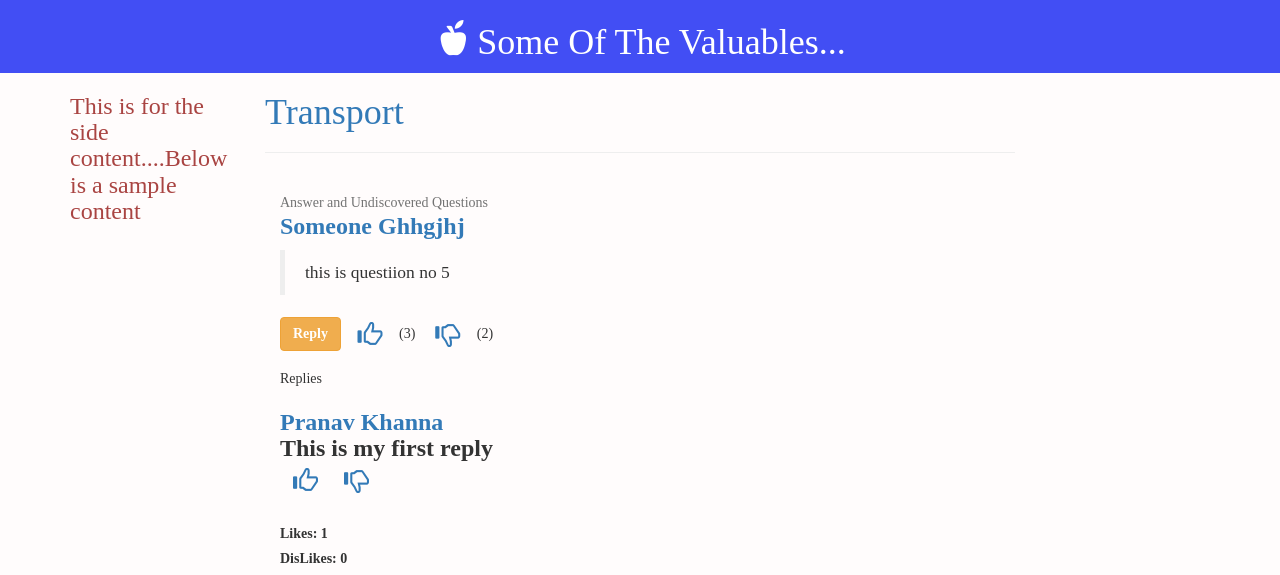
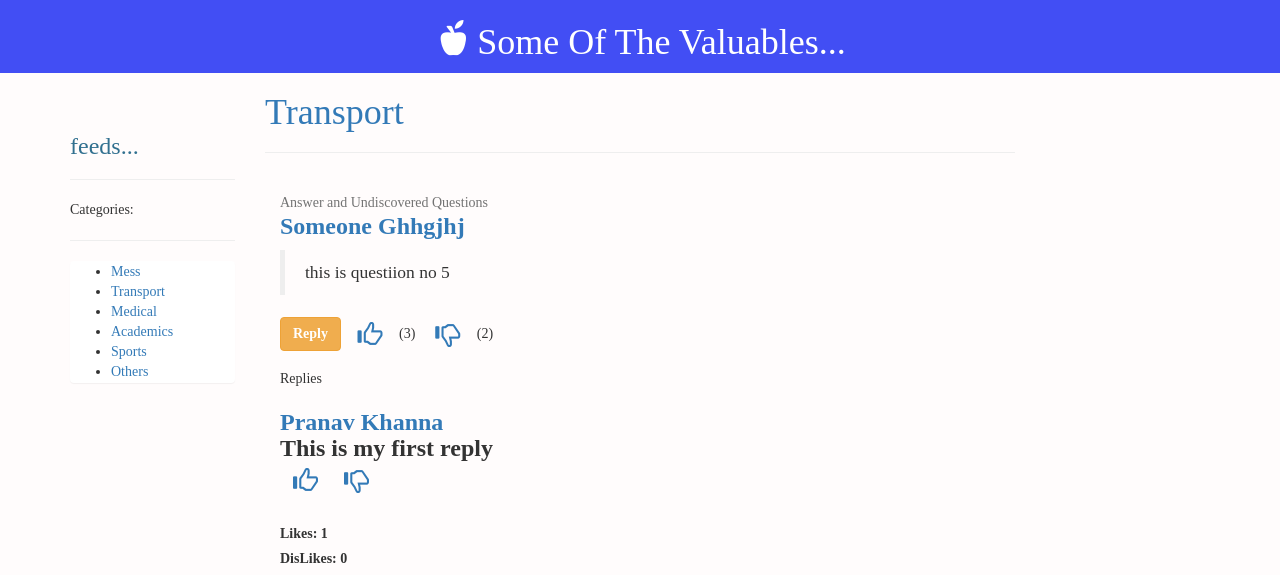
Before and after one commit to Alexblack8/query, a PHP site: page /soc-project/questions.php in a window 1280 px wide. Shown: the top 575 px of the page. Run offline with PHP 8.4, Linux system fonts and the light colour scheme; a user stored in the database is signed in; data comes from the database, SQL or seed files in the repository; data that the repository does not hold is empty; some libraries are stand-ins or nearby versions.

Commit message:
add side content

```diff
--- a/questions.php
+++ b/questions.php
@@ -28,7 +28,20 @@ $category=array('reply','question','feedback');
 		<div class="container">
 			<div class="row">
 				<div class="col-md-2">
-					<h3 class="text-danger"> This is for the side content....Below is a sample content </h3>
+					<br><br>
+						<h3 class="text-info">feeds...<hr></h3>
+						<p class="helpblock">Categories:<hr></p>
+						<ul class="panel">
+							<li><a href="">Mess</a></li>
+							<li><a href="">Transport</a></li>
+							<li><a href="">Medical</a></li>
+							<li><a>Academics</a></li>
+							<li><a>Sports</a></li>
+							<li><a>Others</a></li>
+						</ul>
+						<br>
+						 <br>
+						<br>
 				</div>
 
 				<div class="col-md-8" bgcolor="#eee">
```
